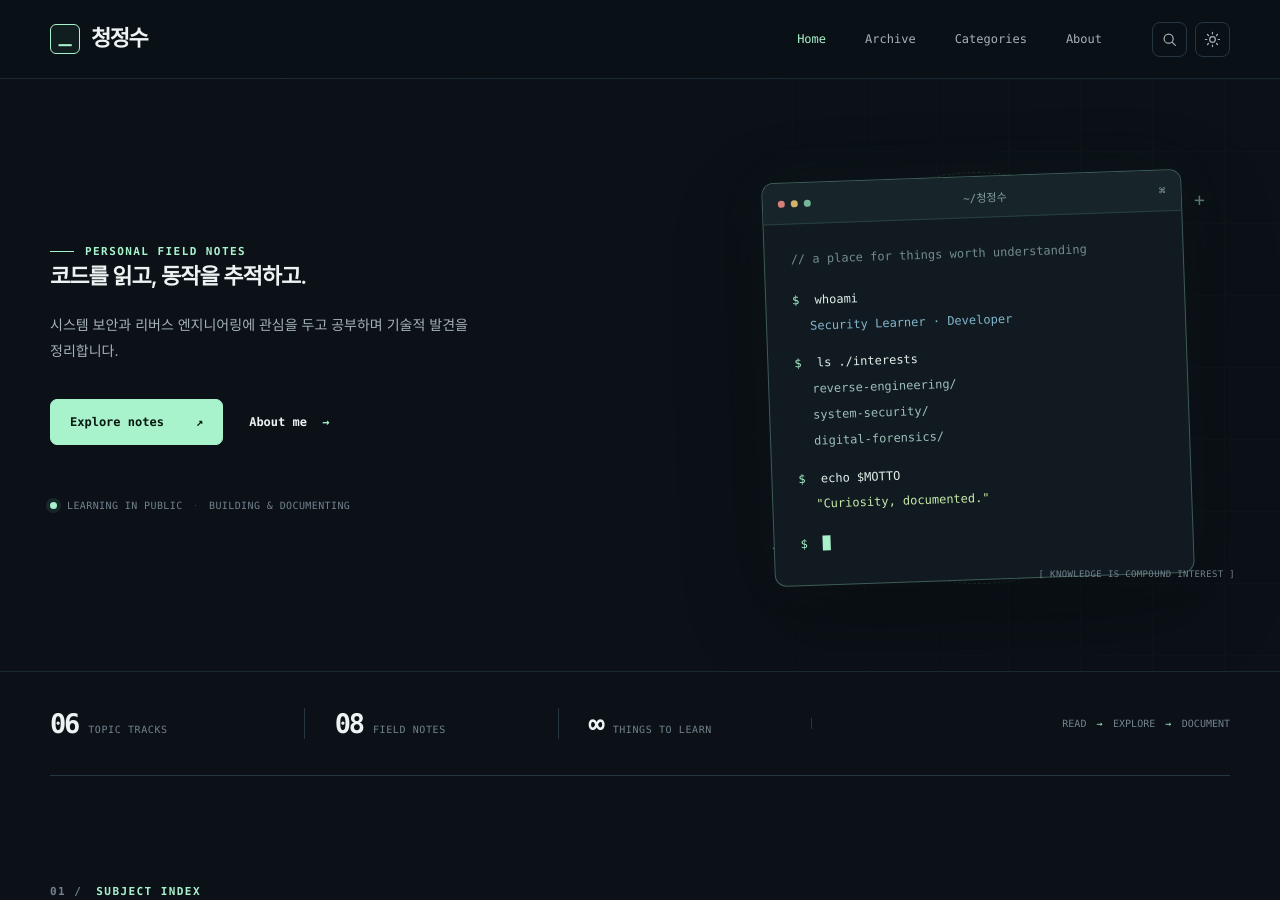
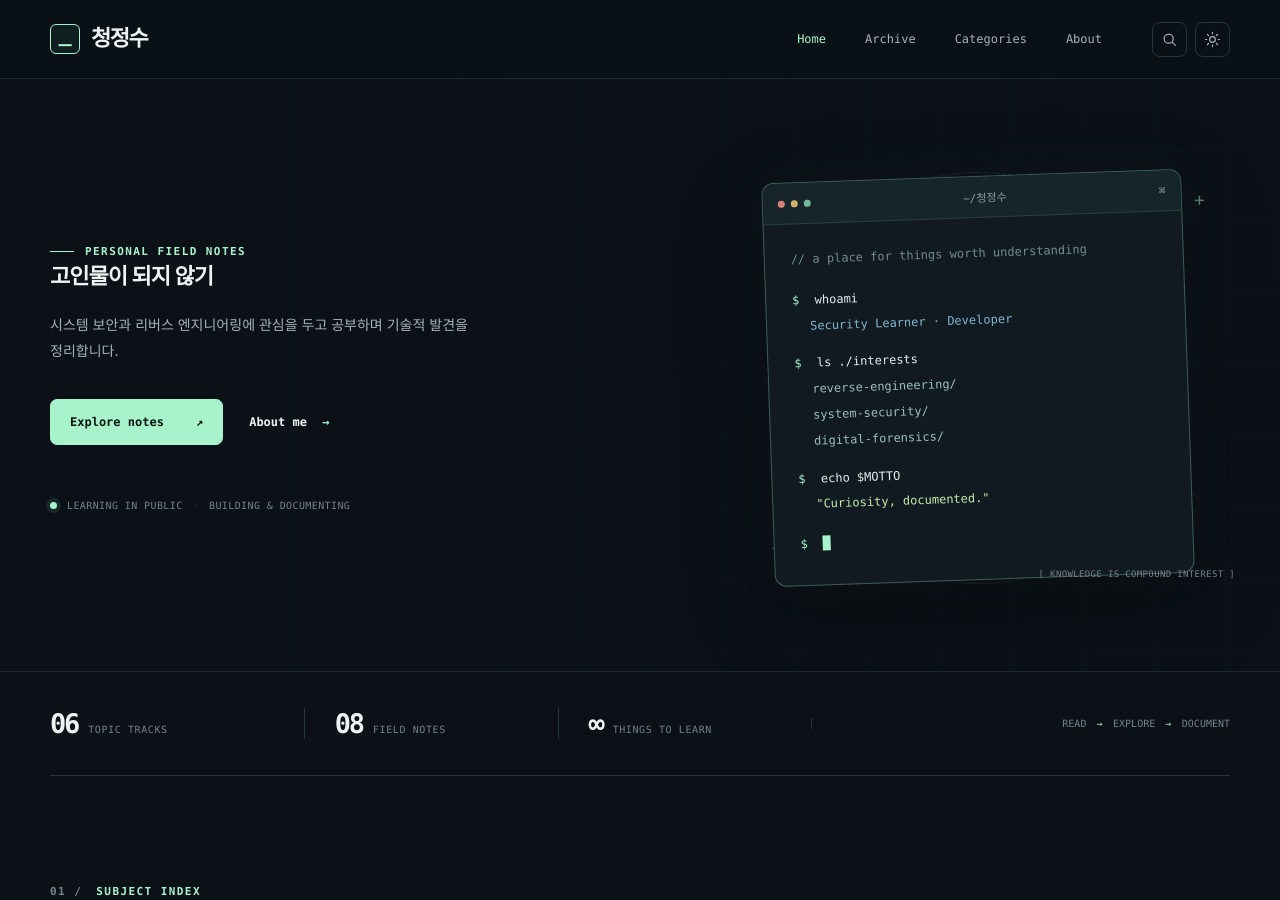
Before and after one commit to JchSoo/jchsoo.github.io, a Jekyll site: the page built from index.html, in a window 1280 px wide and 900 px high. Built offline with Jekyll 4.4.1, drawn with Linux system fonts in a browser that asks for light colours.

Commit message:
메인페이지 수정

```diff
--- a/index.html
+++ b/index.html
@@ -4,7 +4,7 @@ layout: default
 <section class="hero"><div class="shell hero-grid">
   <div class="hero-copy">
     <div class="eyebrow hero-eyebrow"><span class="eyebrow-line"></span> PERSONAL FIELD NOTES</div>
-    <p class="hero-korean">코드를 읽고, 동작을 추적하고.</p>
+    <p class="hero-korean">고인물이 되지 않기</p>
     <p class="hero-description">{{ site.about_short | escape }}</p>
     <div class="hero-cta"><a class="primary-button" href="{{ '/archive/' | relative_url }}">Explore notes <span aria-hidden="true">↗</span></a><a class="text-button" href="{{ '/about/' | relative_url }}">About me <span aria-hidden="true">→</span></a></div>
     <div class="hero-footnote"><span class="live-dot"></span> LEARNING IN PUBLIC <span class="hero-footnote-separator">·</span> BUILDING & DOCUMENTING</div>
```
